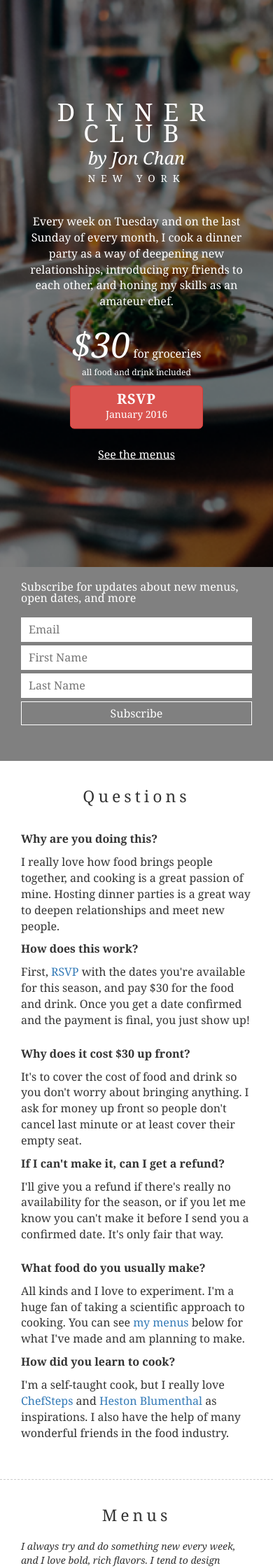
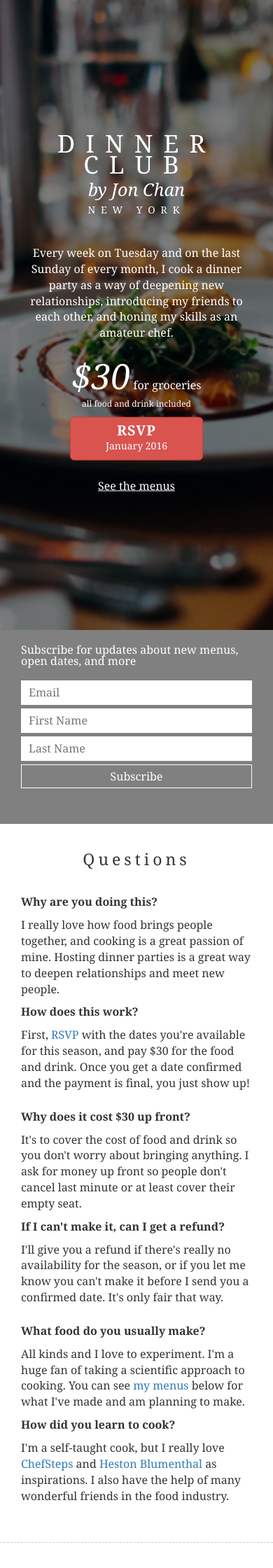
Before and after one commit to JonHMChan/blog, a Jekyll site: the page dinner/index.html, which Jekyll copies as it is, in a window 390 px wide. Shown: the top 2240 px of the page at 70% size. Built offline with Jekyll 4.4.1, drawn with Linux system fonts in a browser that asks for light colours.

Commit message:
Fix responsiveness of header

```diff
--- a/dinner/index.html
+++ b/dinner/index.html
@@ -207,7 +207,7 @@
 			}
 			@media (max-width: 720px) {
 	  			.header-container {
-	  				height: 90%;
+	  				height: 100%;
 	  				background: url('/dinner/mobile_bg.png') center center no-repeat fixed;
 	  				background-size: cover;
 	  			}
```
